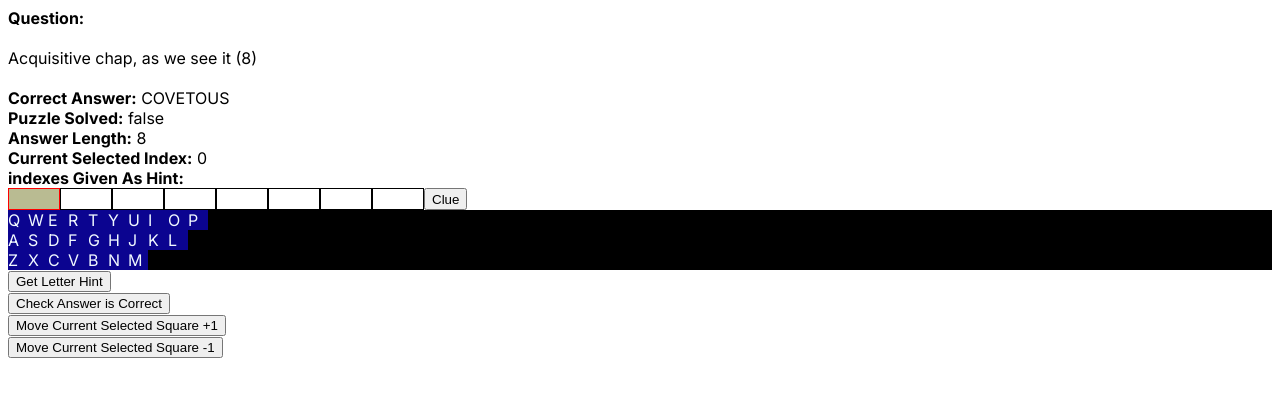
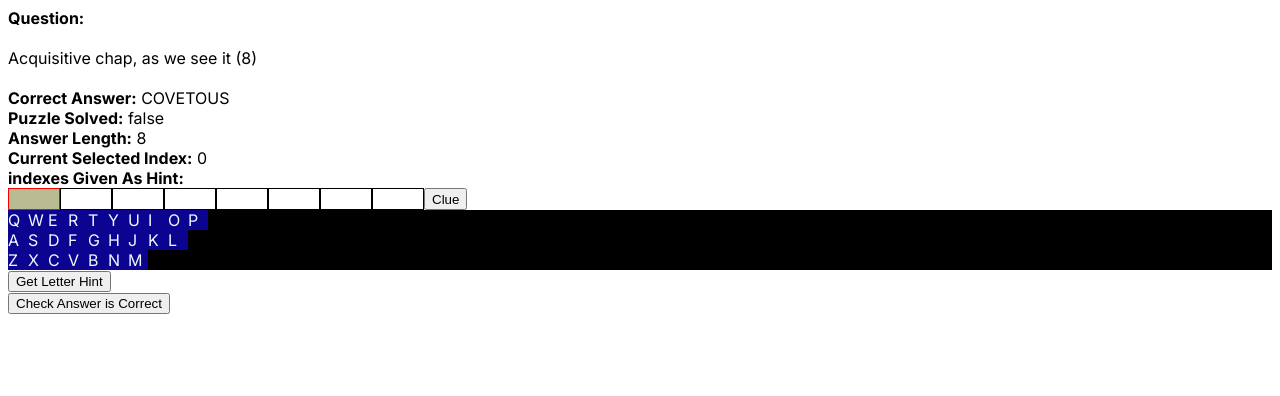
Before and after one commit to Fordcois/crown-cryptic, a Next.js app: page / in a window 1280 px wide. Shown: the top 396 px of the page. Built offline with nearby package versions, Linux system fonts and the light colour scheme.

Commit message:
Adds RevealedLetter CSS Co-authored-by: Rachel Roberts <Rachel853@users.noreply.github.com>

```diff
--- a/src/app/CrownCryptic.js
+++ b/src/app/CrownCryptic.js
@@ -97,7 +97,7 @@ return (
 
     {Array.from({length: answerLength }).map((_, index) => (
         <span key={index} onClick={() => { setcurrentSelectedSquare(index) }}>
-            <LetterSquare currentLetter={userGuessArray[index]} currentSelectedSquare={currentSelectedSquare} letterIndex={index} />
+            <LetterSquare currentLetter={userGuessArray[index]} currentSelectedSquare={currentSelectedSquare} letterIndex={index} revealedThroughHint={indexesGivenAsHint.includes(index)}/>
         </span>
     ))}
 
@@ -106,8 +106,6 @@ return (
         <Keyboard setUserGuessArrayIndexToLetter={setUserGuessArrayIndexToLetter}/>
         <button  onClick={()=>revealSelectedLetterAsHint()}> Get Letter Hint</button> <br/>
     <button  onClick={()=>checksGuessIsCorrect()}> Check Answer is Correct</button><br/>
-    <button  onClick={()=>moveCurrentSelectedSquareBy(1)}> Move Current Selected Square +1</button><br/>
-    <button  onClick={()=>moveCurrentSelectedSquareBy(-1)}> Move Current Selected Square -1</button><br/>
 
 
     </div>
--- a/src/app/globals.css
+++ b/src/app/globals.css
@@ -22,6 +22,10 @@
   width: 50px;
   color: aliceblue;
   text-align: center;
+}
+
+.RevealedLetter{
+  color: rgb(255, 13, 0);
 }
 
 .Keyboard{
```
